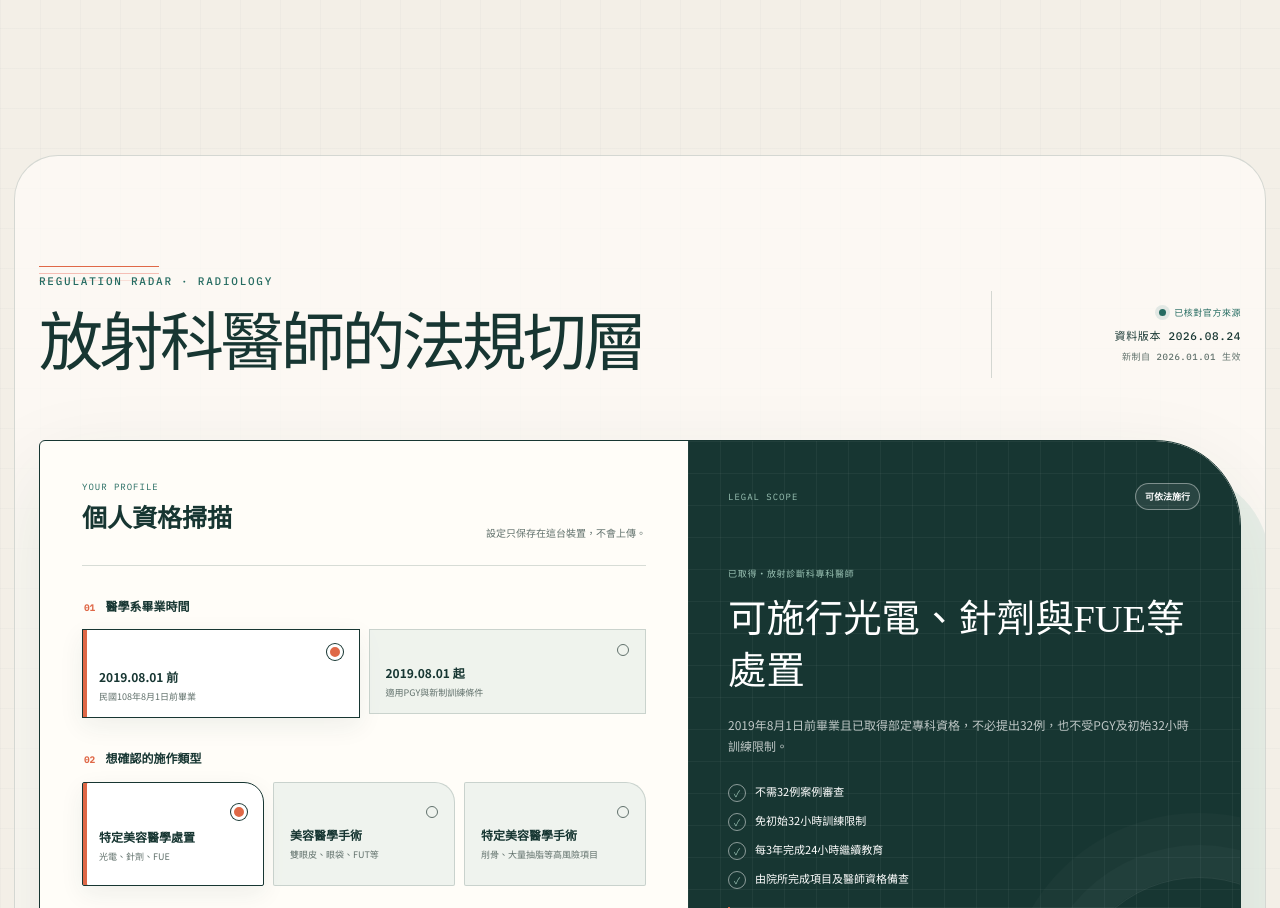
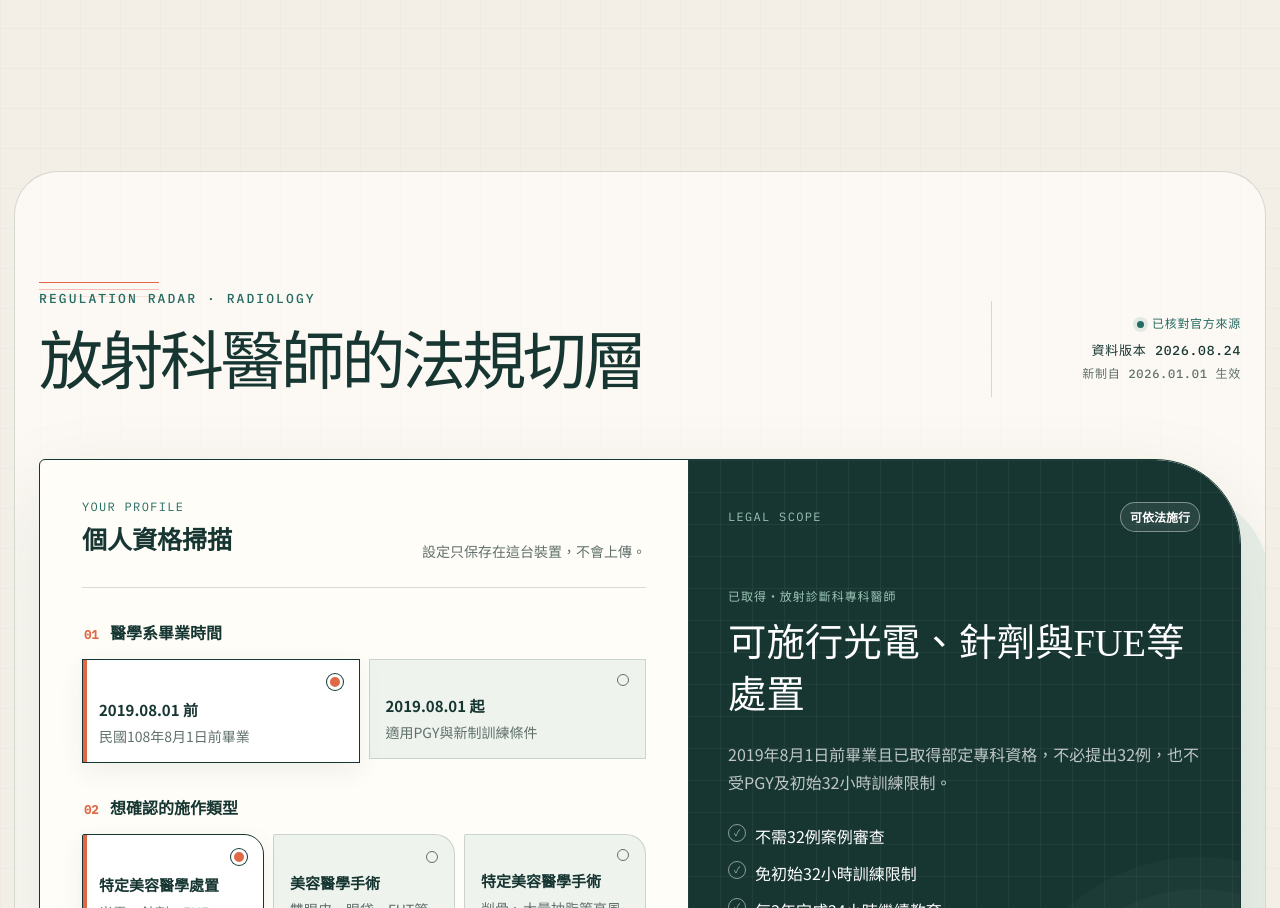
Before and after one commit to eric020730/lumina-atlas, a website: page index.html in a window 1280 px wide. Shown: the part 1892-2800 px from the top of the page. Drawn offline with Linux system fonts and the light colour scheme; a web font is replaced by a local one.

Commit message:
fix: improve typography readability

```diff
--- a/taste.css
+++ b/taste.css
@@ -593,3 +593,238 @@ body::after {
     transform: none;
   }
 }
+
+/* Readability pass: keep editorial hierarchy without using micro-sized body copy. */
+.brand__name {
+  font-size: 18px;
+}
+
+.brand__en,
+.brand__edition {
+  font-size: 10px;
+}
+
+.desktop-nav a,
+.search-trigger span,
+.button,
+.text-action {
+  font-size: 14px;
+}
+
+.search-trigger kbd {
+  font-size: 12px;
+}
+
+.eyebrow,
+.section-kicker {
+  font-size: 13px;
+}
+
+.hero__intro {
+  max-width: 660px;
+  font-size: 18px;
+  line-height: 1.85;
+}
+
+.deadline-strip__detail span,
+.deadline-strip__date span,
+.depth-map__status,
+.depth-map__header div span,
+.depth-map__readout > span,
+.layer__code,
+.story-meta,
+.lead-story__index span,
+.brief-item__marker,
+.brief-item span,
+.regulation-version span,
+.regulation-version small,
+.qualification-form__topline span,
+.qualification-result__head > span:first-child,
+.qualification-result__context,
+.choice-fieldset legend span,
+.result-badge,
+.result-context,
+.result-deadline span,
+.result-deadline small,
+.tracker-heading > span,
+.tracker-storage,
+.deadline-status,
+.scope-card > span,
+.regulation-details summary small,
+.source-events time,
+.source-events small,
+.atlas-row__answer > span,
+.atlas-row__identity > span,
+.course-freshness,
+.course-card__organizer,
+.course-card__header time span,
+.course-status,
+.verification-badge,
+.course-card__takeaway > span,
+.course-card__notice > span,
+.course-card__facts dt,
+.course-card__footer > div > span,
+.course-sheet__rail span,
+.course-sheet__rail small,
+.course-sheet__meta span,
+.course-sheet__route span,
+.course-sheet__route small,
+.course-sheet__aside dt,
+.curriculum-line span,
+.curriculum-line small,
+.note-form__footer span,
+.footer-brand span,
+.search-results a span {
+  font-size: 12px;
+  line-height: 1.5;
+}
+
+.deadline-strip__detail p,
+.depth-map__readout p,
+.story-source,
+.story-actions a,
+.qualification-form__topline p,
+.choice-card__body small,
+.switch-row small,
+.result-caveat,
+.compliance-list small,
+.deadline-board time,
+.deadline-board li small,
+.scope-card > strong,
+.source-timeline__head > p,
+.atlas-row__topics span,
+.filter,
+.course-monitor span,
+.course-monitor p,
+.course-card__tags span,
+.course-card__footer a,
+.course-sheet__aside dd,
+.curriculum-line ul,
+.site-footer p,
+.site-footer > a,
+.search-results__empty,
+.search-results a p {
+  font-size: 14px;
+  line-height: 1.65;
+}
+
+.section-heading > p:not(.section-kicker),
+.lead-story__body > p:not(.story-source),
+.brief-item p,
+.choice-fieldset legend,
+.qualification-result > p[data-result-summary],
+.result-requirements li,
+.scope-card p,
+.detail-content p,
+.atlas-row__answer p,
+.course-card__takeaway p,
+.course-card__notice p,
+.course-sheet__main > p,
+.curriculum-line > p,
+.notes-panel__intro > p:last-child,
+.note-form label {
+  font-size: 16px;
+  line-height: 1.75;
+}
+
+.choice-card__body strong,
+.switch-row strong,
+.compliance-list strong,
+.deadline-board li strong,
+.course-card__facts dd {
+  font-size: 15px;
+  line-height: 1.55;
+}
+
+.deadline-strip__date strong,
+.course-monitor strong,
+.source-events span {
+  font-size: 19px;
+}
+
+.layer strong,
+.brief-item h3,
+.atlas-row__identity strong,
+.curriculum-line strong,
+.regulation-details summary span {
+  font-size: 22px;
+}
+
+.layer small {
+  font-size: 13px;
+  line-height: 1.5;
+}
+
+.regulation-version strong {
+  font-size: 13px;
+}
+
+.qualification-form__topline p,
+.source-timeline__head > p,
+.site-footer p {
+  max-width: 68ch;
+}
+
+.tracker-storage span {
+  font-size: 10px;
+}
+
+.deadline-status,
+.regulation-details summary small {
+  font-size: 12px;
+}
+
+.course-card__header time strong {
+  font-size: 34px;
+}
+
+.course-sheet__route strong {
+  font-size: 17px;
+}
+
+.footer-brand strong,
+.search-results a strong {
+  font-size: 19px;
+}
+
+.toast {
+  font-size: 14px;
+}
+
+.save-button,
+.search-dialog__header [data-close-search],
+.search-results__hint {
+  font-size: 12px;
+}
+
+@media (max-width: 700px) {
+  .brand__name {
+    font-size: 17px;
+  }
+
+  .brand__en {
+    font-size: 10px;
+  }
+
+  .mobile-nav a {
+    font-size: 16px;
+  }
+
+  .eyebrow,
+  .section-kicker {
+    font-size: 12px;
+  }
+
+  .hero__intro {
+    font-size: 16px;
+    line-height: 1.8;
+  }
+
+  .layer strong {
+    font-size: 19px;
+  }
+
+  .layer small {
+    font-size: 13px;
+  }
+}
```
